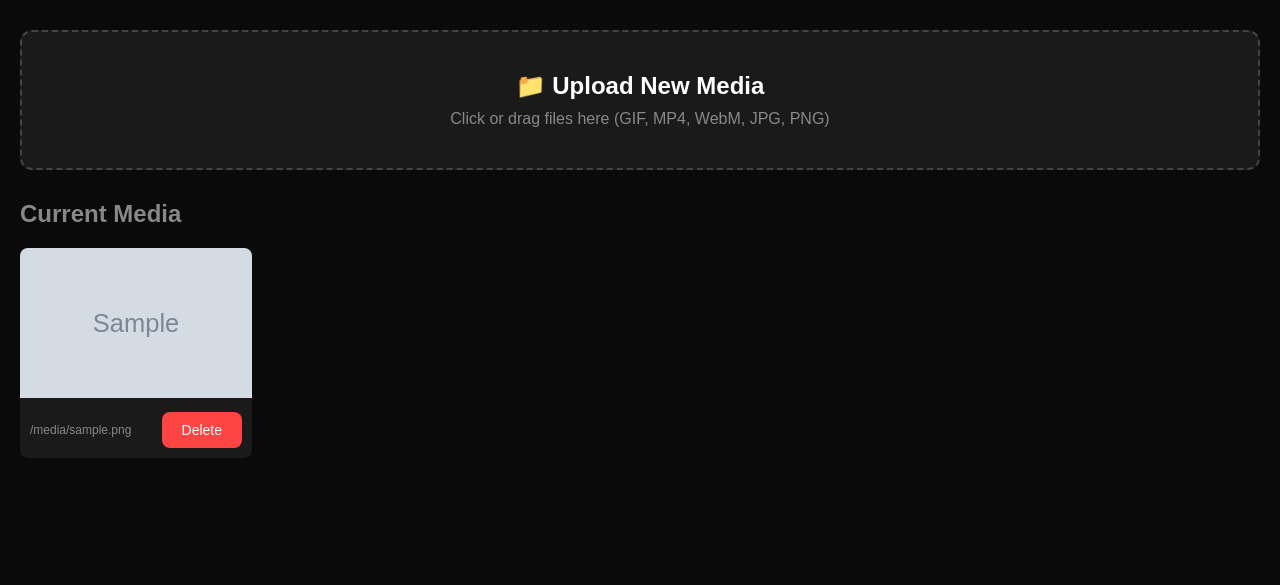
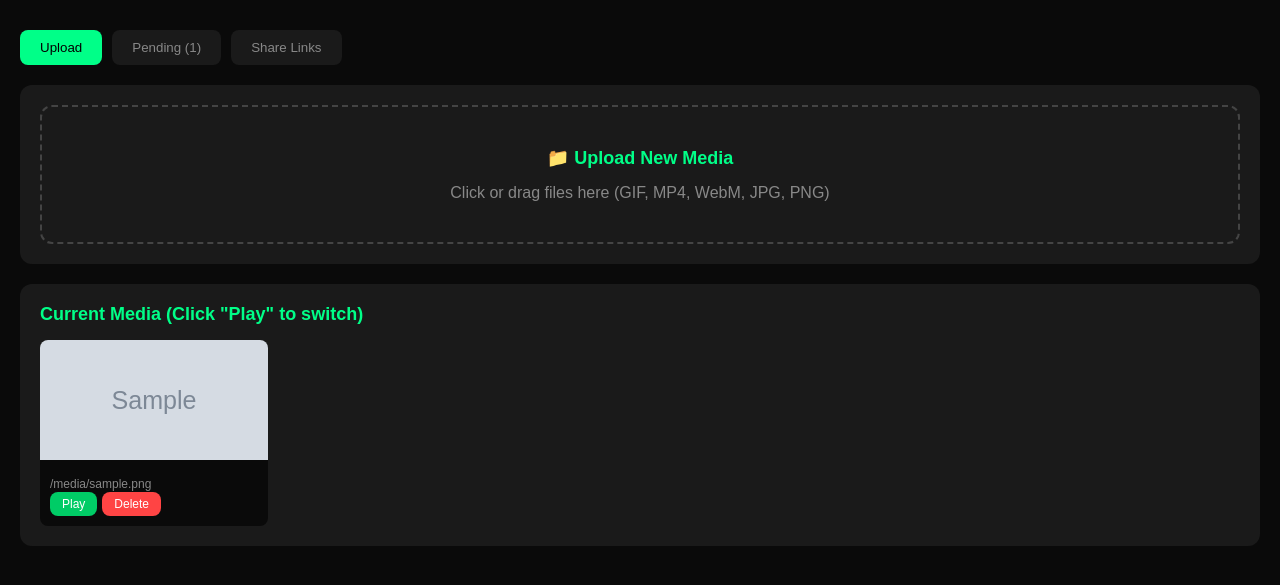
Before and after one commit to SoulRexy/media-loop-, a Flask app: template templates/admin.html in a window 1280 px wide. Shown: the part 78-663 px from the top of the page. Run offline with Flask 3, Linux system fonts and the light colour scheme; the template is opened without the code that fills it: most values are stand-ins (such as "Sample title", 1, 10 or a date in 2020); grey boxes marked "Sample" are stand-in pictures.

Commit message:
Add share links and pending uploads features

```diff
--- a/app.py
+++ b/app.py
@@ -1,5 +1,7 @@
 from flask import Flask, render_template, request, redirect, url_for, session, send_from_directory
 import os
+import uuid
+import json
 from werkzeug.utils import secure_filename
 from functools import wraps
 
@@ -8,14 +10,27 @@ app.secret_key = 'your-secret-key-change-this'  # Change this!
 
 # Configuration
 ADMIN_PASSWORD = 'admin123'  # Change this password!
-UPLOAD_FOLDER = os.path.join(os.path.dirname(os.path.abspath(__file__)), 'uploads')
+BASE_DIR = os.path.dirname(os.path.abspath(__file__))
+UPLOAD_FOLDER = os.path.join(BASE_DIR, 'uploads')
+PENDING_FOLDER = os.path.join(BASE_DIR, 'pending')
+LINKS_FILE = os.path.join(BASE_DIR, 'share_links.json')
 ALLOWED_EXTENSIONS = {'png', 'jpg', 'jpeg', 'gif', 'mp4', 'webm', 'mov'}
 
 os.makedirs(UPLOAD_FOLDER, exist_ok=True)
-app.config['UPLOAD_FOLDER'] = UPLOAD_FOLDER
+os.makedirs(PENDING_FOLDER, exist_ok=True)
 
 def allowed_file(filename):
     return '.' in filename and filename.rsplit('.', 1)[1].lower() in ALLOWED_EXTENSIONS
+
+def load_links():
+    if os.path.exists(LINKS_FILE):
+        with open(LINKS_FILE, 'r') as f:
+            return json.load(f)
+    return {}
+
+def save_links(links):
+    with open(LINKS_FILE, 'w') as f:
+        json.dump(links, f)
 
 def login_required(f):
     @wraps(f)
@@ -45,7 +60,6 @@ def get_media():
     if not media_files:
         return {'status': 'no_media'}
 
-    # Get the current media (you can change logic to rotate through multiple)
     current = media_files[0] if media_files else None
 
     if current:
@@ -61,6 +75,46 @@ def get_media():
 @app.route('/uploads/<filename>')
 def uploaded_file(filename):
     return send_from_directory(UPLOAD_FOLDER, filename)
+
+@app.route('/pending/<filename>')
+def pending_file(filename):
+    return send_from_directory(PENDING_FOLDER, filename)
+
+# ==================== SHARE LINK ROUTES ====================
+
+@app.route('/share/<link_id>')
+def share_upload(link_id):
+    """Public upload page via share link"""
+    links = load_links()
+    if link_id not in links:
+        return "Invalid or expired link", 404
+
+    return render_template('share_upload.html', link_id=link_id)
+
+@app.route('/share/<link_id>/upload', methods=['POST'])
+def share_upload_file(link_id):
+    """Handle upload from share link"""
+    links = load_links()
+    if link_id not in links:
+        return {'status': 'error', 'message': 'Invalid link'}, 400
+
+    if 'file' not in request.files:
+        return redirect(url_for('share_upload', link_id=link_id))
+
+    file = request.files['file']
+    if file.filename == '':
+        return redirect(url_for('share_upload', link_id=link_id))
+
+    if file and allowed_file(file.filename):
+        filename = secure_filename(file.filename)
+        # Save to pending folder
+        file.save(os.path.join(PENDING_FOLDER, filename))
+        # Mark link as used
+        del links[link_id]
+        save_links(links)
+        return render_template('share_success.html')
+
+    return redirect(url_for('share_upload', link_id=link_id))
 
 # ==================== ADMIN ROUTES ====================
 
@@ -84,9 +138,30 @@ def logout():
 @login_required
 def admin():
     """Admin panel to upload and manage media"""
+    # Get main media files
     files = os.listdir(UPLOAD_FOLDER)
     media_files = [f for f in files if allowed_file(f)]
-    return render_template('admin.html', files=media_files)
+
+    # Get pending files
+    try:
+        pending_files = [f for f in os.listdir(PENDING_FOLDER) if allowed_file(f)]
+    except:
+        pending_files = []
+
+    return render_template('admin.html', files=media_files, pending=pending_files)
+
+@app.route('/create_link')
+@login_required
+def create_share_link():
+    """Create a one-time share link"""
+    link_id = str(uuid.uuid4())[:8]
+    links = load_links()
+    links[link_id] = {'used': False}
+    save_links(links)
+    share_url = request.host_url + url_for('share_upload', link_id=link_id)
+    return render_template('admin.html', files=os.listdir(UPLOAD_FOLDER),
+                           pending=os.listdir(PENDING_FOLDER) if os.path.exists(PENDING_FOLDER) else [],
+                           share_url=share_url)
 
 @app.route('/upload', methods=['POST'])
 @login_required
@@ -100,17 +175,55 @@ def upload_file():
 
     if file and allowed_file(file.filename):
         filename = secure_filename(file.filename)
-        file.save(os.path.join(app.config['UPLOAD_FOLDER'], filename))
+        file.save(os.path.join(UPLOAD_FOLDER, filename))
 
     return redirect(url_for('admin'))
 
 @app.route('/delete/<filename>')
 @login_required
 def delete_file(filename):
-    filepath = os.path.join(app.config['UPLOAD_FOLDER'], filename)
+    filepath = os.path.join(UPLOAD_FOLDER, filename)
     if os.path.exists(filepath):
         os.remove(filepath)
     return redirect(url_for('admin'))
 
+@app.route('/delete_pending/<filename>')
+@login_required
+def delete_pending_file(filename):
+    filepath = os.path.join(PENDING_FOLDER, filename)
+    if os.path.exists(filepath):
+        os.remove(filepath)
+    return redirect(url_for('admin'))
+
+@app.route('/approve/<filename>')
+@login_required
+def approve_file(filename):
+    """Move file from pending to main uploads"""
+    src = os.path.join(PENDING_FOLDER, filename)
+    dst = os.path.join(UPLOAD_FOLDER, filename)
+    if os.path.exists(src):
+        # Remove existing file with same name in main folder
+        if os.path.exists(dst):
+            os.remove(dst)
+        os.rename(src, dst)
+    return redirect(url_for('admin'))
+
+@app.route('/switch/<filename>')
+@login_required
+def switch_media(filename):
+    """Switch to play a specific media file"""
+    src = os.path.join(UPLOAD_FOLDER, filename)
+    if os.path.exists(src):
+        # Rename to make it first alphabetically (hack to make it play first)
+        # Better: prepend with underscore or number
+        new_name = f"_current_{filename}"
+        # Remove old _current_ files
+        for f in os.listdir(UPLOAD_FOLDER):
+            if f.startswith('_current_'):
+                os.remove(os.path.join(UPLOAD_FOLDER, f))
+        # Rename current file
+        os.rename(src, os.path.join(UPLOAD_FOLDER, new_name))
+    return redirect(url_for('admin'))
+
 if __name__ == '__main__':
     app.run(host='0.0.0.0', port=5000, debug=True)
--- a/templates/admin.html
+++ b/templates/admin.html
@@ -35,6 +35,7 @@
             cursor: pointer;
             text-decoration: none;
             font-size: 14px;
+            display: inline-block;
         }
         .btn-primary {
             background: #00ff88;
@@ -48,13 +49,30 @@
             background: #333;
             color: white;
         }
+        .btn-success {
+            background: #00cc66;
+            color: white;
+        }
+        .btn-small {
+            padding: 5px 12px;
+            font-size: 12px;
+        }
+        .section {
+            background: #1a1a1a;
+            padding: 20px;
+            border-radius: 12px;
+            margin-bottom: 20px;
+        }
+        .section h2 {
+            color: #00ff88;
+            margin-bottom: 15px;
+            font-size: 18px;
+        }
         .upload-section {
-            background: #1a1a1a;
-            padding: 40px;
+            border: 2px dashed #444;
             border-radius: 12px;
             text-align: center;
-            border: 2px dashed #444;
-            margin-bottom: 30px;
+            padding: 40px;
             cursor: pointer;
             transition: all 0.3s;
         }
@@ -69,26 +87,43 @@
         #fileInput {
             display: none;
         }
+        .share-link-box {
+            background: #0a0a0a;
+            padding: 15px;
+            border-radius: 8px;
+            display: flex;
+            align-items: center;
+            gap: 10px;
+        }
+        .share-link-box input {
+            flex: 1;
+            background: #1a1a1a;
+            border: 1px solid #333;
+            padding: 10px;
+            border-radius: 6px;
+            color: white;
+            font-size: 14px;
+        }
+        .share-link-box button {
+            padding: 10px 20px;
+        }
         .media-grid {
             display: grid;
             grid-template-columns: repeat(auto-fill, minmax(200px, 1fr));
-            gap: 20px;
+            gap: 15px;
         }
         .media-item {
-            background: #1a1a1a;
+            background: #0a0a0a;
             border-radius: 8px;
             overflow: hidden;
         }
         .media-item img, .media-item video {
             width: 100%;
-            height: 150px;
+            height: 120px;
             object-fit: cover;
         }
         .media-item-info {
             padding: 10px;
-            display: flex;
-            justify-content: space-between;
-            align-items: center;
         }
         .media-item-name {
             font-size: 12px;
@@ -96,13 +131,53 @@
             overflow: hidden;
             text-overflow: ellipsis;
             white-space: nowrap;
-            flex: 1;
-            margin-right: 10px;
+            margin-bottom: 8px;
+        }
+        .media-item-actions {
+            display: flex;
+            gap: 5px;
+            flex-wrap: wrap;
+        }
+        .pending-item {
+            border: 2px solid #ff8800;
+        }
+        .playing-badge {
+            background: #00ff88;
+            color: #000;
+            padding: 2px 8px;
+            border-radius: 4px;
+            font-size: 10px;
+            font-weight: bold;
+            display: inline-block;
+            margin-bottom: 5px;
+        }
+        .tabs {
+            display: flex;
+            gap: 10px;
+            margin-bottom: 20px;
+        }
+        .tab {
+            padding: 10px 20px;
+            background: #1a1a1a;
+            border: none;
+            border-radius: 8px;
+            color: #888;
+            cursor: pointer;
+        }
+        .tab.active {
+            background: #00ff88;
+            color: #000;
+        }
+        .tab-content {
+            display: none;
+        }
+        .tab-content.active {
+            display: block;
         }
         .empty-state {
             text-align: center;
             color: #666;
-            padding: 60px;
+            padding: 30px;
         }
     </style>
 </head>
@@ -115,6 +190,16 @@
         </div>
     </div>
 
+    <!-- Tabs -->
+    <div class="tabs">
+        <button class="tab active" onclick="showTab('upload')">Upload</button>
+        <button class="tab" onclick="showTab('pending')">Pending ({{ pending|length }})</button>
+        <button class="tab" onclick="showTab('share')">Share Links</button>
+    </div>
+
+    <!-- Upload Tab -->
+    <div id="upload-tab" class="tab-content active">
+        <div class="section">
             <div class="upload-section" onclick="document.getElementById('fileInput').click()">
                 <h2>📁 Upload New Media</h2>
                 <p>Click or drag files here (GIF, MP4, WebM, JPG, PNG)</p>
@@ -122,9 +207,10 @@
                     <input type="file" id="fileInput" name="file" accept="image/*,video/*" onchange="document.getElementById('uploadForm').submit()">
                 </form>
             </div>
+        </div>
 
-    <h2 style="margin-bottom: 20px; color: #888;">Current Media</h2>
-
+        <div class="section">
+            <h2>Current Media (Click "Play" to switch)</h2>
             {% if files %}
             <div class="media-grid">
                 {% for file in files %}
@@ -136,15 +222,82 @@
                     {% endif %}
                     <div class="media-item-info">
                         <span class="media-item-name">{{ file }}</span>
-                <a href="/delete/{{ file }}" class="btn btn-danger" onclick="return confirm('Delete this file?')">Delete</a>
+                        <div class="media-item-actions">
+                            <a href="/switch/{{ file }}" class="btn btn-success btn-small">Play</a>
+                            <a href="/delete/{{ file }}" class="btn btn-danger btn-small" onclick="return confirm('Delete this file?')">Delete</a>
+                        </div>
                     </div>
                 </div>
                 {% endfor %}
             </div>
             {% else %}
-    <div class="empty-state">
-        <p>No media uploaded yet. Upload something to start the 24/7 loop!</p>
+            <div class="empty-state">No media uploaded yet</div>
+            {% endif %}
+        </div>
+    </div>
+
+    <!-- Pending Tab -->
+    <div id="pending-tab" class="tab-content">
+        <div class="section">
+            <h2>Pending Uploads (from share links)</h2>
+            {% if pending %}
+            <div class="media-grid">
+                {% for file in pending %}
+                <div class="media-item pending-item">
+                    {% if file.endswith(('.mp4', '.webm', '.mov')) %}
+                    <video src="{{ url_for('pending_file', filename=file) }}" muted></video>
+                    {% else %}
+                    <img src="{{ url_for('pending_file', filename=file) }}">
+                    {% endif %}
+                    <div class="media-item-info">
+                        <span class="media-item-name">{{ file }}</span>
+                        <div class="media-item-actions">
+                            <a href="/approve/{{ file }}" class="btn btn-success btn-small">Approve</a>
+                            <a href="/delete_pending/{{ file }}" class="btn btn-danger btn-small" onclick="return confirm('Delete this file?')">Delete</a>
+                        </div>
+                    </div>
+                </div>
+                {% endfor %}
+            </div>
+            {% else %}
+            <div class="empty-state">No pending uploads</div>
+            {% endif %}
+        </div>
+    </div>
+
+    <!-- Share Links Tab -->
+    <div id="share-tab" class="tab-content">
+        <div class="section">
+            <h2>Create Share Link</h2>
+            <p style="color: #888; margin-bottom: 15px;">Generate a one-time link that lets someone upload ONE file.</p>
+            <a href="/create_link" class="btn btn-primary">Generate New Link</a>
+
+            {% if share_url %}
+            <div class="share-link-box" style="margin-top: 20px;">
+                <input type="text" value="{{ share_url }}" id="shareLink" readonly>
+                <button class="btn btn-secondary" onclick="copyLink()">Copy</button>
             </div>
             {% endif %}
+        </div>
+    </div>
+
+    <script>
+        function showTab(tabName) {
+            // Hide all tabs
+            document.querySelectorAll('.tab-content').forEach(tab => tab.classList.remove('active'));
+            document.querySelectorAll('.tab').forEach(tab => tab.classList.remove('active'));
+
+            // Show selected tab
+            document.getElementById(tabName + '-tab').classList.add('active');
+            event.target.classList.add('active');
+        }
+
+        function copyLink() {
+            const input = document.getElementById('shareLink');
+            input.select();
+            document.execCommand('copy');
+            alert('Link copied!');
+        }
+    </script>
 </body>
 </html>
```
Also changed, not shown: templates/share_success.html (added, +50 -0 lines), templates/share_upload.html (added, +88 -0 lines). Lines whose indentation alone changed are shown as unchanged.
